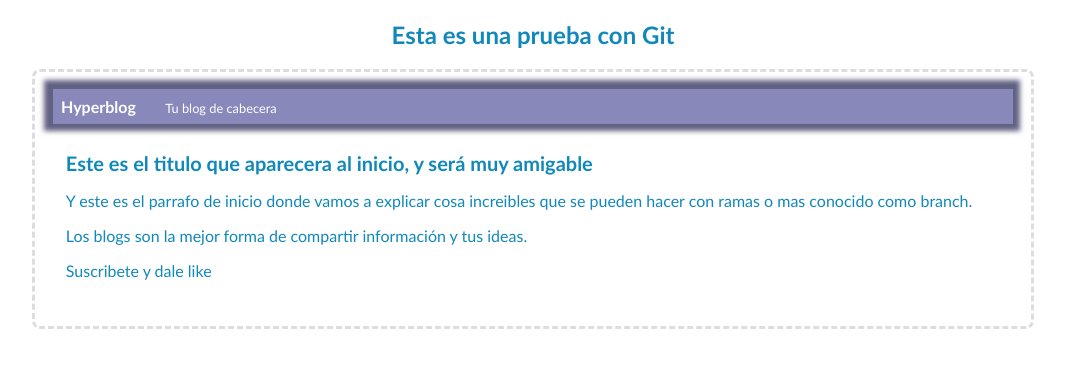
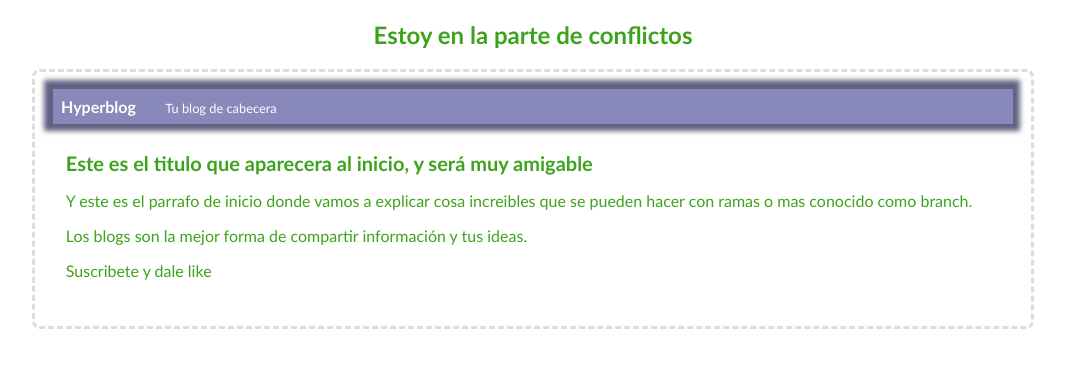
Before and after one commit to frontsitoz/hyperblog, a plain HTML site: page index.html in a window 1280 px wide. Shown: the whole page, without its empty margins (107-1172 px from the left). Drawn offline with Linux system fonts and the light colour scheme.

Commit message:
Este es mi cambio en la rama main

```diff
--- a/estilos.css
+++ b/estilos.css
@@ -1,5 +1,5 @@
 body{
-color: #18b;
+color: #3ea31c;
 text-align: center;
 font-family:'Gill Sans', 'Gill Sans MT';
 font-size: 16px;
--- a/index.html
+++ b/index.html
@@ -8,7 +8,7 @@
     <link rel="stylesheet" href="estilos.css">
 </head>
 <body>
-    <h2>Esta es una prueba con Git</h2>
+    <h2>Estoy en la parte de conflictos</h2>
     <div id="container">
         <div id="cabecera">
         Hyperblog
```
